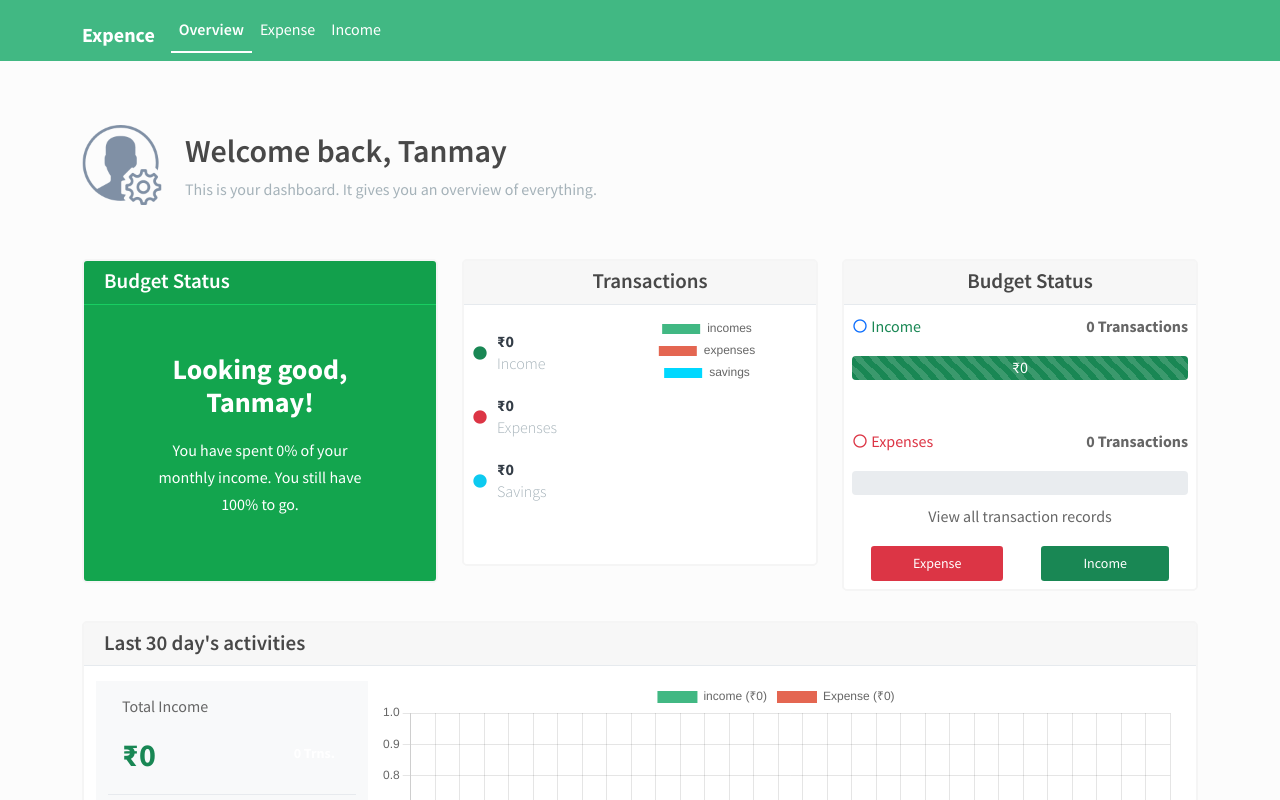
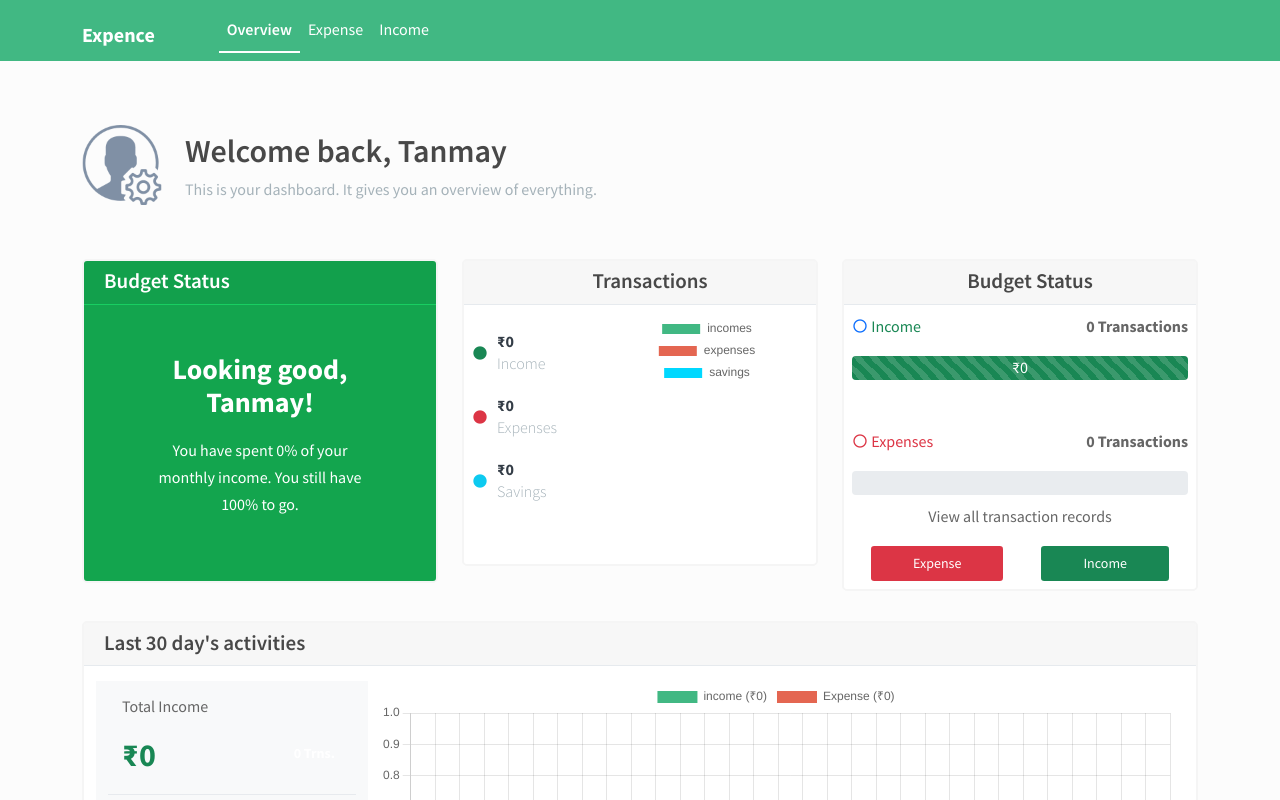
Before and after one commit to TanmayDey2022/expense-calculator, a Vue app: page / in a window 1280 px wide. Shown: the top 800 px of the page. Built offline with nearby package versions, Linux system fonts and the light colour scheme.

Commit message:
[FIX] Added padding on header

```diff
--- a/src/components/layout/TheHeader.vue
+++ b/src/components/layout/TheHeader.vue
@@ -14,7 +14,7 @@
         <span class="navbar-toggler-icon"></span>
       </button>
 
-      <div class="collapse navbar-collapse" id="navbarSupportedContent">
+      <div class="collapse navbar-collapse ps-5" id="navbarSupportedContent">
         <ul class="navbar-nav ml-auto pb-2">
           <li class="nav-item">
             <router-link to="/" class="nav-link" active-class="active">
```
